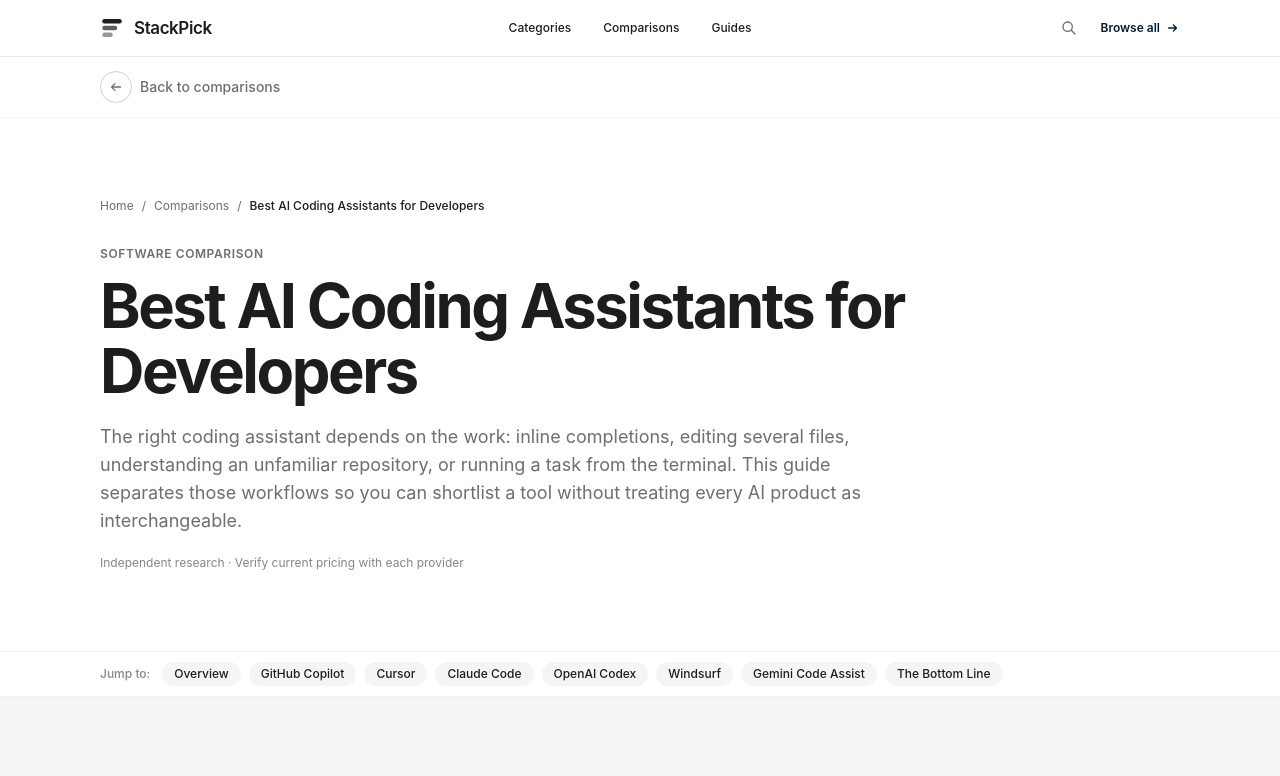
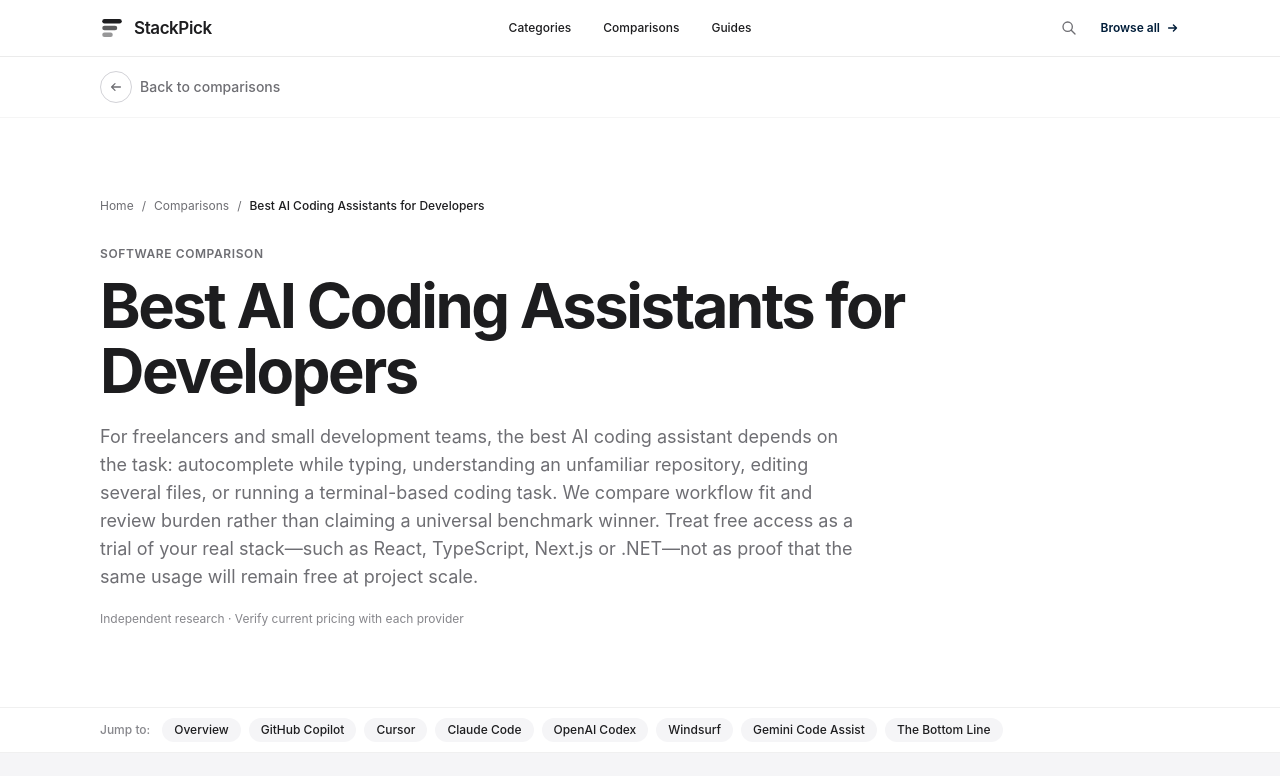
Before and after one commit to LinukaBandara/StackPick, a Next.js app: page /best/ai-coding-assistants in a window 1280 px wide. Shown: the top 776 px of the page. Built offline with nearby package versions, Linux system fonts and the light colour scheme; no server answers.

Commit message:
Improve free-plan guidance and practical recommendations

```diff
--- a/app/best/ai-coding-assistants/page.tsx
+++ b/app/best/ai-coding-assistants/page.tsx
@@ -14,8 +14,8 @@ export default function Page() {
     <ComparisonArticle
       title="Best AI Coding Assistants for Developers"
       slug="ai-coding-assistants"
-      intro="The right coding assistant depends on the work: inline completions, editing several files, understanding an unfamiliar repository, or running a task from the terminal. This guide separates those workflows so you can shortlist a tool without treating every AI product as interchangeable."
-      pricingNote="Plans, model access, usage limits and included agent features change often. Treat the options below as a workflow shortlist, not a claim that one tool wins every coding benchmark. Confirm current limits on each provider's official site before paying."
+      intro="For freelancers and small development teams, the best AI coding assistant depends on the task: autocomplete while typing, understanding an unfamiliar repository, editing several files, or running a terminal-based coding task. We compare workflow fit and review burden rather than claiming a universal benchmark winner. Treat free access as a trial of your real stack—such as React, TypeScript, Next.js or .NET—not as proof that the same usage will remain free at project scale."
+      pricingNote="Free access may limit completions, premium model requests, agent tasks, context size, repository indexing or monthly usage. Check the exact IDE, model and agent features included, and whether API usage is billed separately from a subscription. For client repositories, review data controls and permissions, never paste secrets into prompts, and inspect diffs and commands before accepting changes. StackPick has not presented this shortlist as a controlled hands-on benchmark."
       tools={[
         {
           name: "GitHub Copilot",
```
